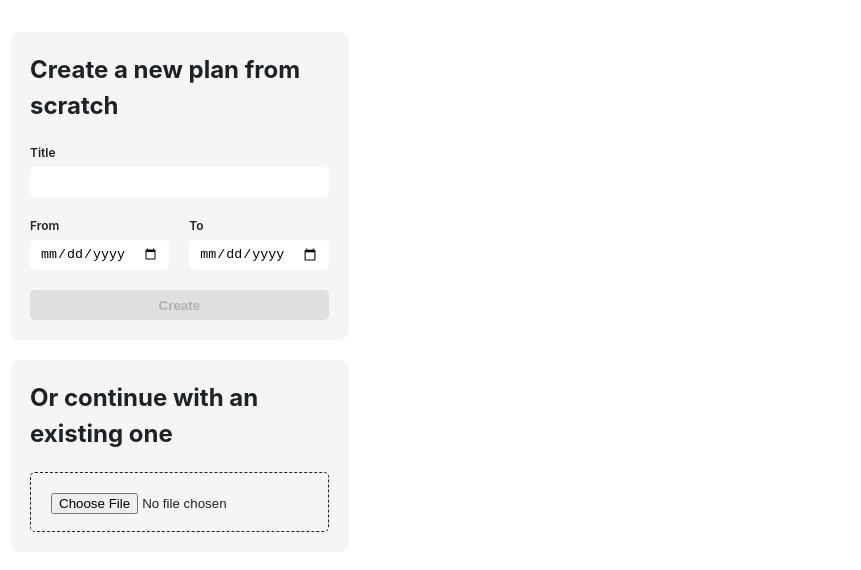
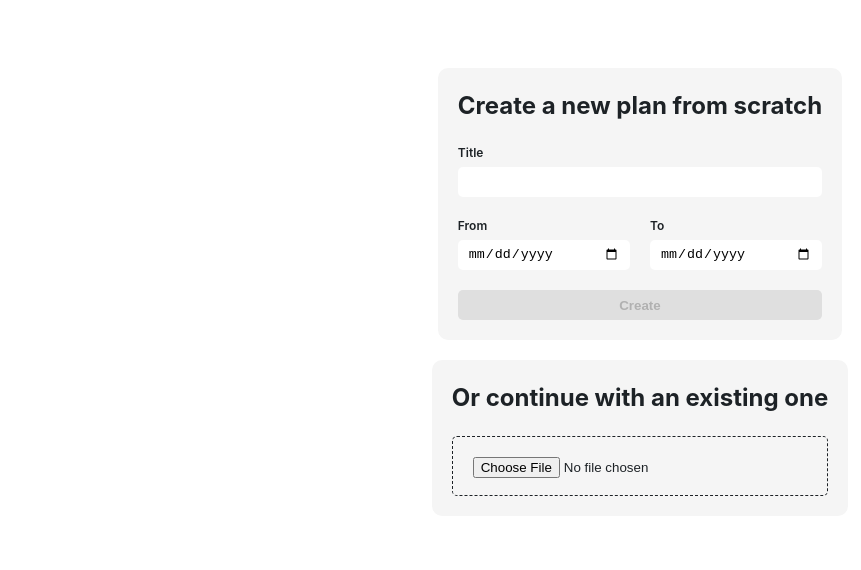
Before and after one commit to samchamani/simple-planner, a React (Vite) app: page / in a window 1280 px wide. Shown: the part 108-678 px from the top of the page, without its empty margins (0-861 px from the left). Built offline with nearby package versions, Linux system fonts and the light colour scheme.

Commit message:
adjusted alignment of start dialog

```diff
--- a/src/components/StartDialog.module.css
+++ b/src/components/StartDialog.module.css
@@ -5,7 +5,7 @@
   justify-content: center;
   align-items: center;
   height: 100svh;
-    width: 100%;
+  width: 100vw;
   padding: 10px;
 }
 
@@ -19,12 +19,11 @@
   width: var(--start-dialog-width);
 }
 
-
 .datepickers {
   display: flex;
   gap: 20px;
 
   > label {
-        flex: 1
+    flex: 1;
   }
 }
```
Lines whose indentation alone changed are shown as unchanged.
